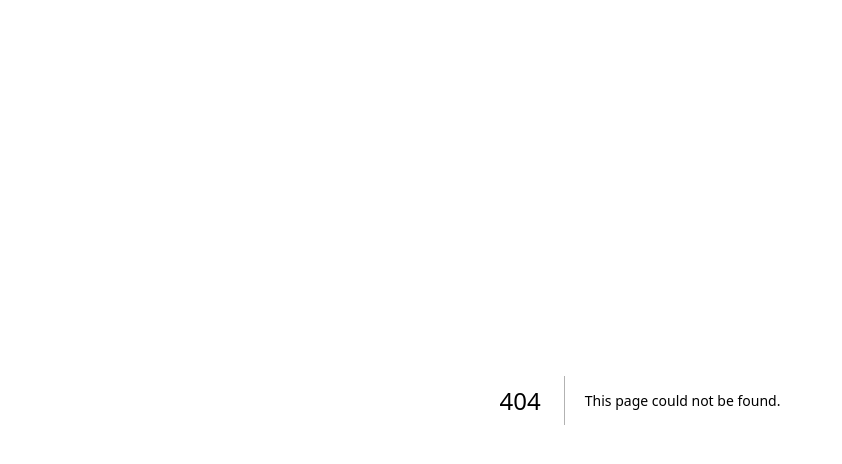
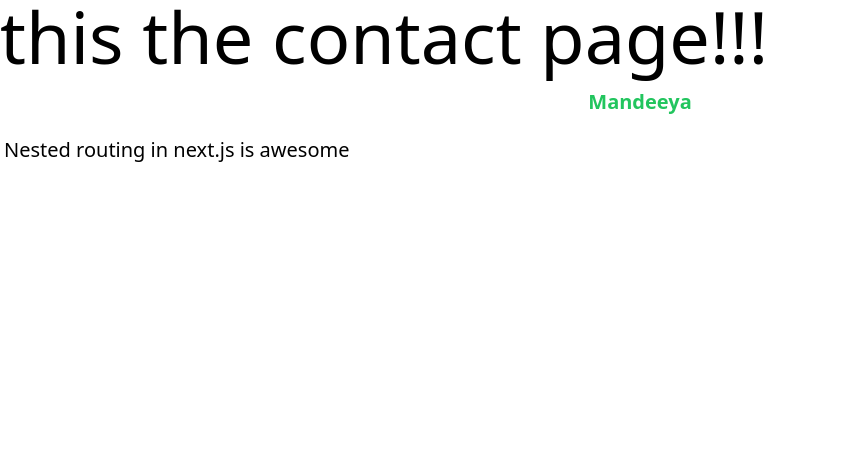
Before and after one commit to abdul-mumin-rufai/next.js-typeScript-tutorials, a Next.js app: page /info/contact in a window 1280 px wide. Before the commit this address had no page. Shown: the top 464 px of the page, without its empty margins (0-842 px from the left). Built offline with nearby package versions, Linux system fonts and the light colour scheme.

Commit message:
nestedRoutes: addd a nested routes ie the info/contact

```diff
--- /dev/null
+++ b/app/info/contact/page.tsx
@@ -0,0 +1,18 @@
+
+const Contact = () => {
+  return (
+    <div>
+          <h1 className="text-7xl">
+              this the contact page!!!
+          </h1>
+          <h2 className="text-xl font-bold text-center m-4  text-green-500">
+              Mandeeya
+          </h2>
+          <p className="m-1 text-xl inline-block">
+              Nested routing in next.js is awesome
+          </p>
+    </div>
+  )
+}
+
+export default Contact
```
